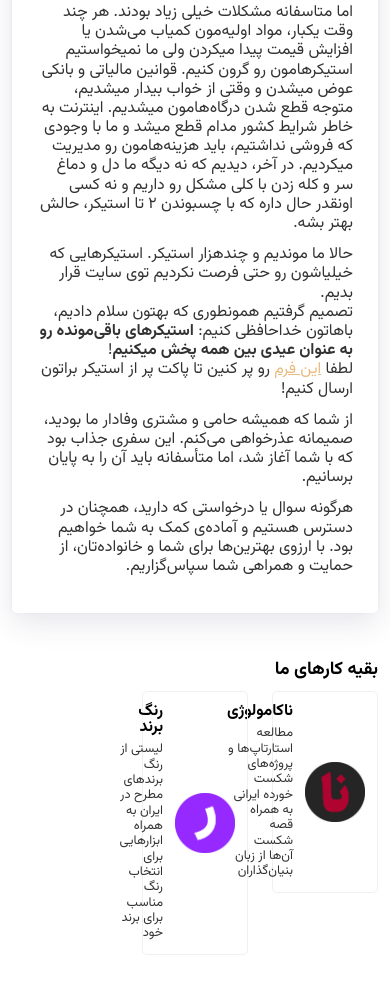
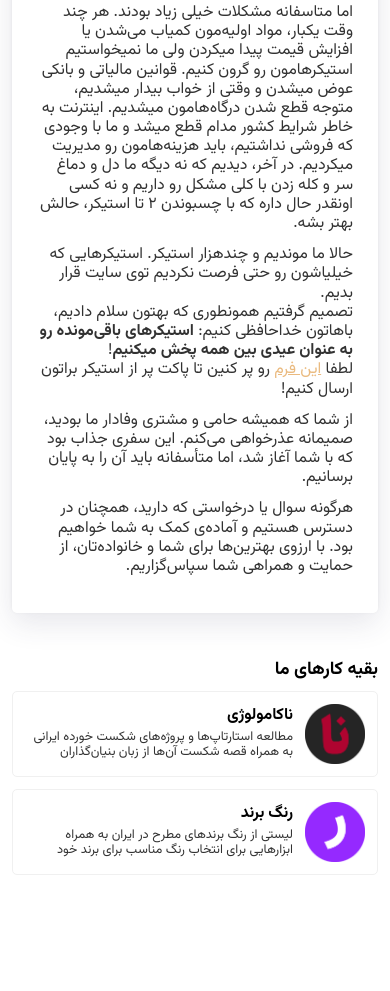
Before and after one commit to Flerbo/going-out-with-a-bang, a plain HTML site: page index.html in a window 390 px wide. Shown: the part 690-1681 px from the top of the page. After the commit the page ends 1589 px from the top, so only its background shows below. Drawn offline with nearby package versions, Linux system fonts and the light colour scheme.

Commit message:
improved mobile links

```diff
--- a/index.html
+++ b/index.html
@@ -92,6 +92,13 @@
             margin-top: 6px;
             line-height: 1.2;
         }
+
+        @media (max-width: 600px) {
+            .works li {
+                width: 100%;
+                padding-bottom: 0;
+            }
+        }
     </style>
 </head>
 <body>
```
